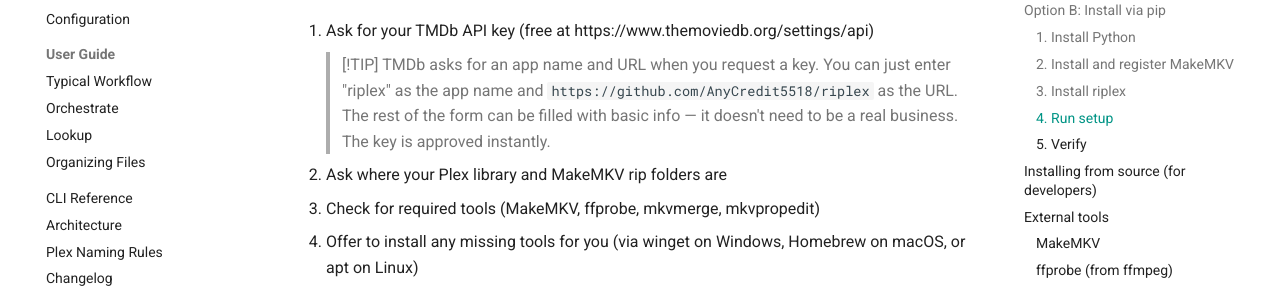
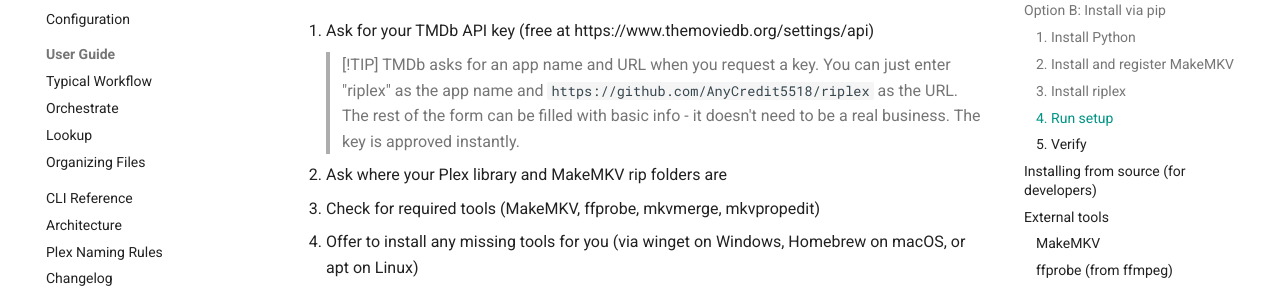
Before and after one commit to AnyCredit5518/riplex, an MkDocs documentation site: the page built from docs/getting-started/installation.md, in a window 1280 px wide and 900 px high, scrolled down 1878 px. Shown: the part 179-468 px from the top of the window. Built offline with MkDocs 1.6.1 and Material for MkDocs 9.7.7, drawn with Linux system fonts in a browser that asks for light colours; comment, search, counter and statistics services are not loaded.

```diff
--- a/docs/getting-started/installation.md
+++ b/docs/getting-started/installation.md
@@ -79,7 +79,7 @@ The setup wizard will:
     > [!TIP]
     > TMDb asks for an app name and URL when you request a key. You can just
     > enter "riplex" as the app name and `https://github.com/AnyCredit5518/riplex`
-    > as the URL. The rest of the form can be filled with basic info — it doesn't
+    > as the URL. The rest of the form can be filled with basic info - it doesn't
     > need to be a real business. The key is approved instantly.
 
 2. Ask where your Plex library and MakeMKV rip folders are
```
Also changed, not shown: issues/planned-features.md (+17 -0 lines).
